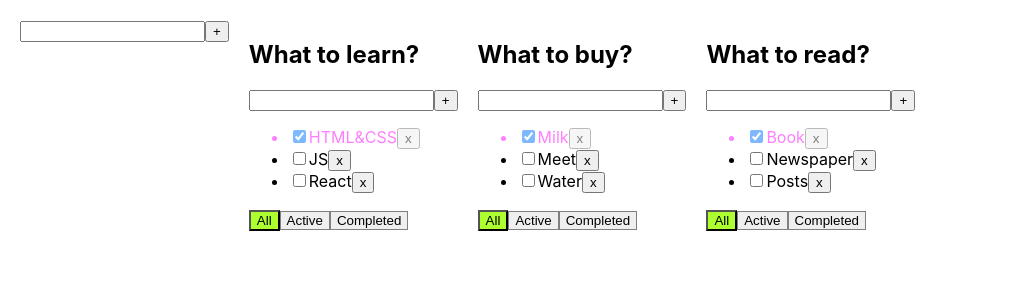
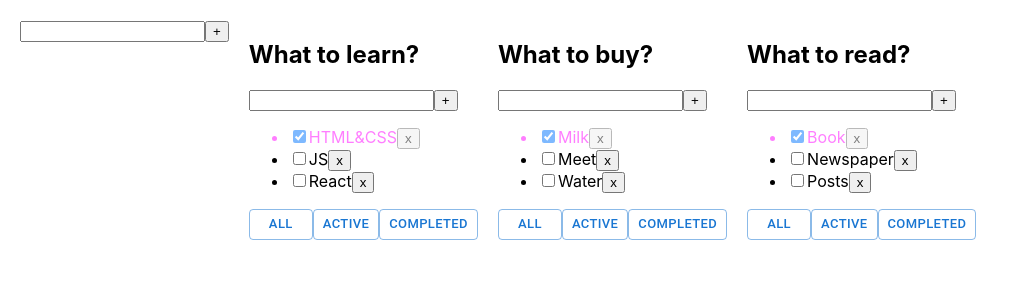
Before and after one commit to Stanislav-Vasilevich/todolist, a React (Create React App) app: page / in a window 1280 px wide. Shown: the top 300 px of the page, without its empty margins (0-1019 px from the left). Built offline with nearby package versions, Linux system fonts and the light colour scheme.

Commit message:
изменил кнопки фильтрации на material ui

```diff
--- a/package.json
+++ b/package.json
@@ -3,6 +3,10 @@
   "version": "0.1.0",
   "private": true,
   "dependencies": {
+    "@emotion/react": "^11.11.1",
+    "@emotion/styled": "^11.11.0",
+    "@mui/icons-material": "^5.14.13",
+    "@mui/material": "^5.14.13",
     "@testing-library/jest-dom": "^5.16.5",
     "@testing-library/react": "^13.4.0",
     "@testing-library/user-event": "^13.5.0",
--- a/src/components/Todolist/Todolist.tsx
+++ b/src/components/Todolist/Todolist.tsx
@@ -1,8 +1,9 @@
-import React, {ChangeEvent, KeyboardEvent, useState} from 'react';
+import React, {ChangeEvent} from 'react';
 import {FilterTasksType, TaskType} from '../App/App';
 import s from './Todolist.module.css';
 import AddItemForm from '../AddItemForm/AddItemForm';
 import EditableTitle from '../EditableTitle/EditableTitle';
+import {Button, IconButton} from '@mui/material';
 
 type PropsType = {
   todolistId: string
@@ -30,10 +31,6 @@ const Todolist = (props: PropsType) => {
     props.changeFilter(props.todolistId, 'completed');
   }
 
-  const activeClassButtonFilterAll = props.filter === 'all' ? s.buttonActive : s.button;
-  const activeClassButtonFilterActive = props.filter === 'active' ? s.buttonActive : s.button;
-  const activeClassButtonFilterCompleted = props.filter === 'completed' ? s.buttonActive : s.button;
-
   const addTask = (title: string) => {
     props.addTask(props.todolistId, title);
   }
@@ -41,6 +38,10 @@ const Todolist = (props: PropsType) => {
   const editTitleTodolist = (value: string) => {
     props.editTitleTodolist(props.todolistId, value);
   }
+
+  const activeClassButtonFilterAll = props.filter === 'all' ? s.buttonActive : s.button;
+  const activeClassButtonFilterActive = props.filter === 'active' ? s.buttonActive : s.button;
+  const activeClassButtonFilterCompleted = props.filter === 'completed' ? s.buttonActive : s.button;
 
   return (
     <div>
@@ -72,9 +73,9 @@ const Todolist = (props: PropsType) => {
         })}
       </ul>
       <div>
-        <button className={activeClassButtonFilterAll} onClick={filteredTasksAll}>All</button>
-        <button className={activeClassButtonFilterActive} onClick={filteredTasksActive}>Active</button>
-        <button className={activeClassButtonFilterCompleted} onClick={filteredTasksCompleted}>Completed</button>
+        <Button className={activeClassButtonFilterAll} onClick={filteredTasksAll} size={'small'} variant="outlined">All</Button>
+        <Button className={activeClassButtonFilterActive} onClick={filteredTasksActive} size={'small'} variant="outlined">Active</Button>
+        <Button className={activeClassButtonFilterCompleted} onClick={filteredTasksCompleted} size={'small'} variant="outlined">Completed</Button>
       </div>
     </div>
   );
```
Also changed, not shown: 1 other file (tests, documents, lock files or other folders).
